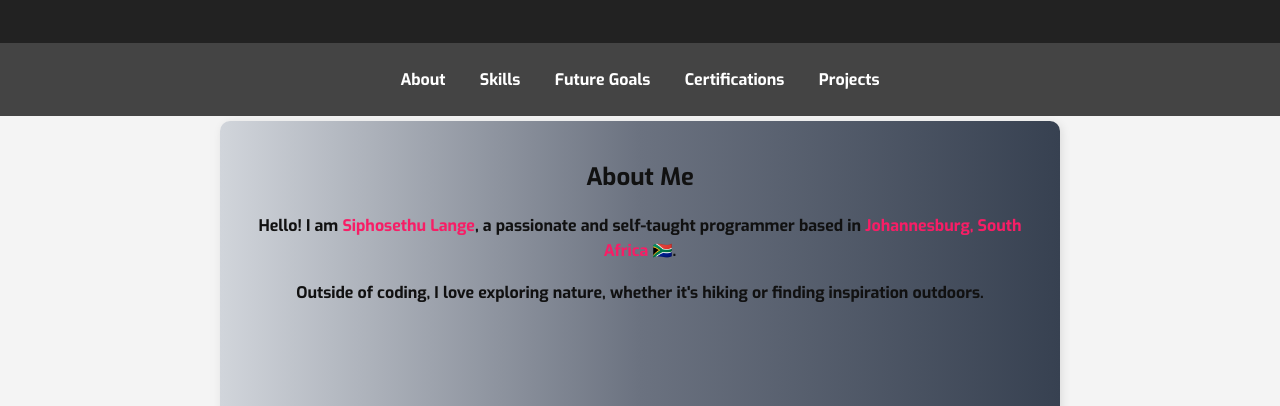
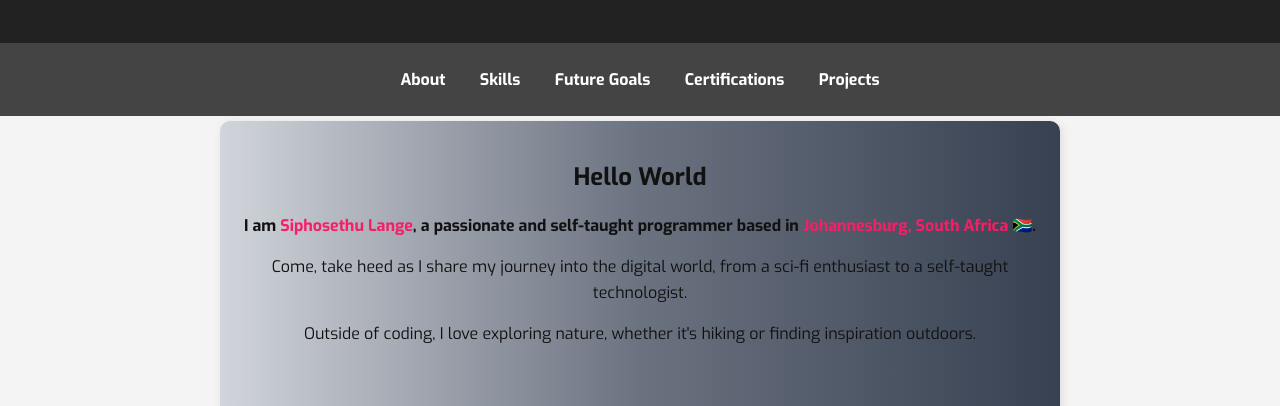
Before and after one commit to SetthuL/My-first_Portfolio, a plain HTML site: page index.html in a window 1280 px wide. Shown: the part 394-800 px from the top of the page. Drawn offline with Linux system fonts and the light colour scheme; a web font is replaced by a local one.

Commit message:
Updated intro sections

```diff
--- a/index.html
+++ b/index.html
@@ -113,12 +113,12 @@
     </section>
 
     <section id="intro">
+        <h2>Hello World</h2>
+        <p><strong>I am <span class="highlight">Siphosethu Lange</span>, a passionate and self-taught programmer based in <span class="highlight">Johannesburg, South Africa 🇿🇦</span>.</strong></p>
+        <p>Come, take heed as I share my journey into the digital world, from a sci-fi enthusiast to a self-taught technologist.</p>
+        <p>Outside of coding, I love exploring nature, whether it's hiking or finding inspiration outdoors.</p>
+    </section>
 
-
-      <h2>About Me</h2>
-      <p><strong>Hello! I am <span class="highlight">Siphosethu Lange</span>, a passionate and self-taught programmer based in <span class="highlight">Johannesburg, South Africa 🇿🇦</span>.</p>
-      <p>Outside of coding, I love exploring nature, whether it's hiking or finding inspiration outdoors.</p></strong>
-    </section>
 
 
     <div class="skills-list">
```
